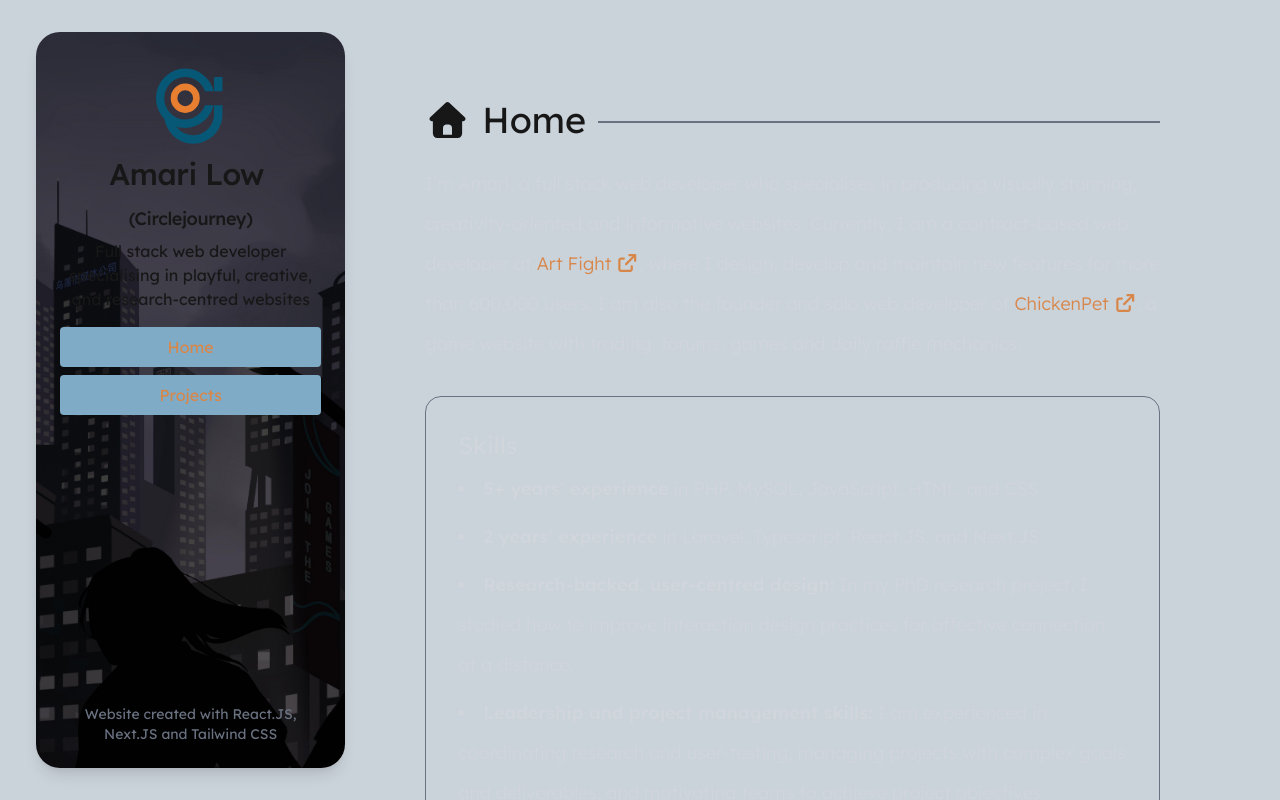
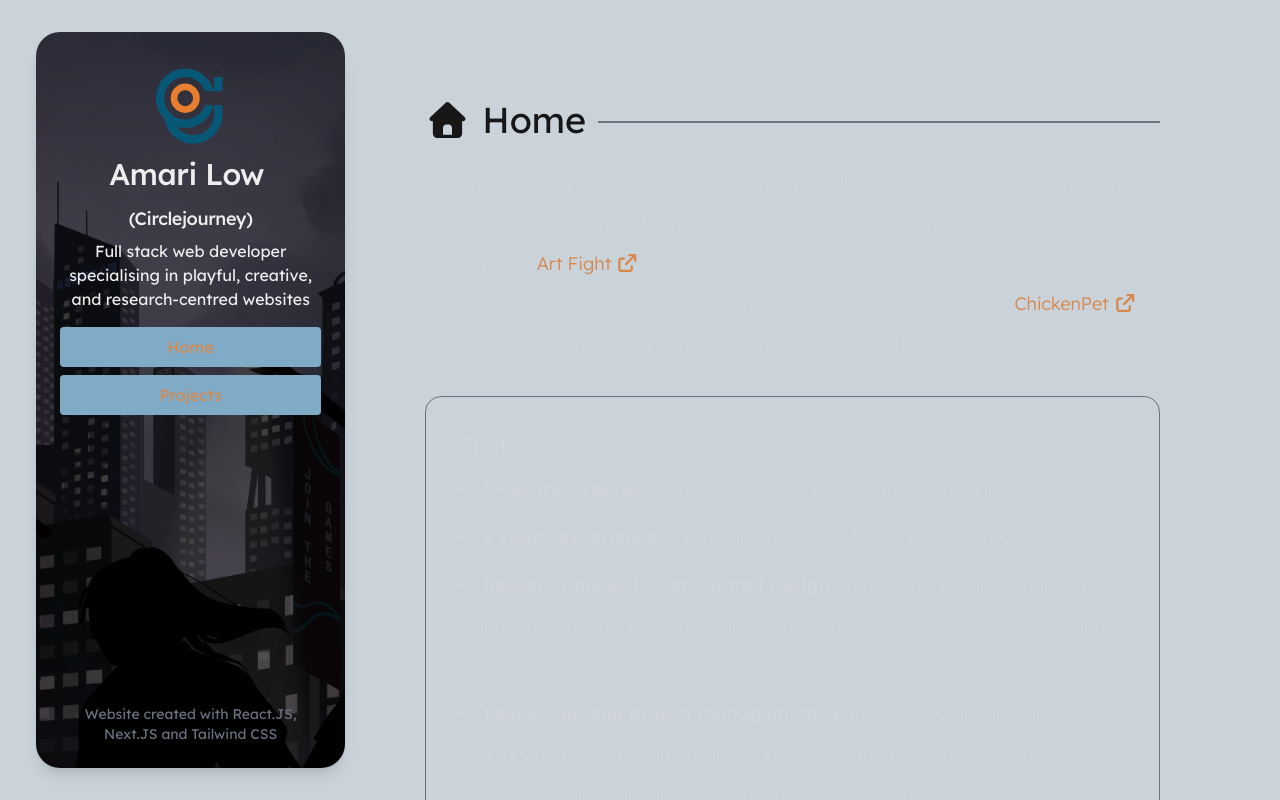
Before and after one commit to circlejourney/web-portfolio, a Next.js app: page / in a window 1280 px wide. Built offline with nearby package versions, Linux system fonts and the light colour scheme.

Commit message:
Always show sidebar in white font for readability

```diff
--- a/src/app/globals.css
+++ b/src/app/globals.css
@@ -39,4 +39,5 @@ a {
   background-image: url(/city.jpg);
   background-size: cover;
   background-position: center;
+  color: #ededed;
 }
```
